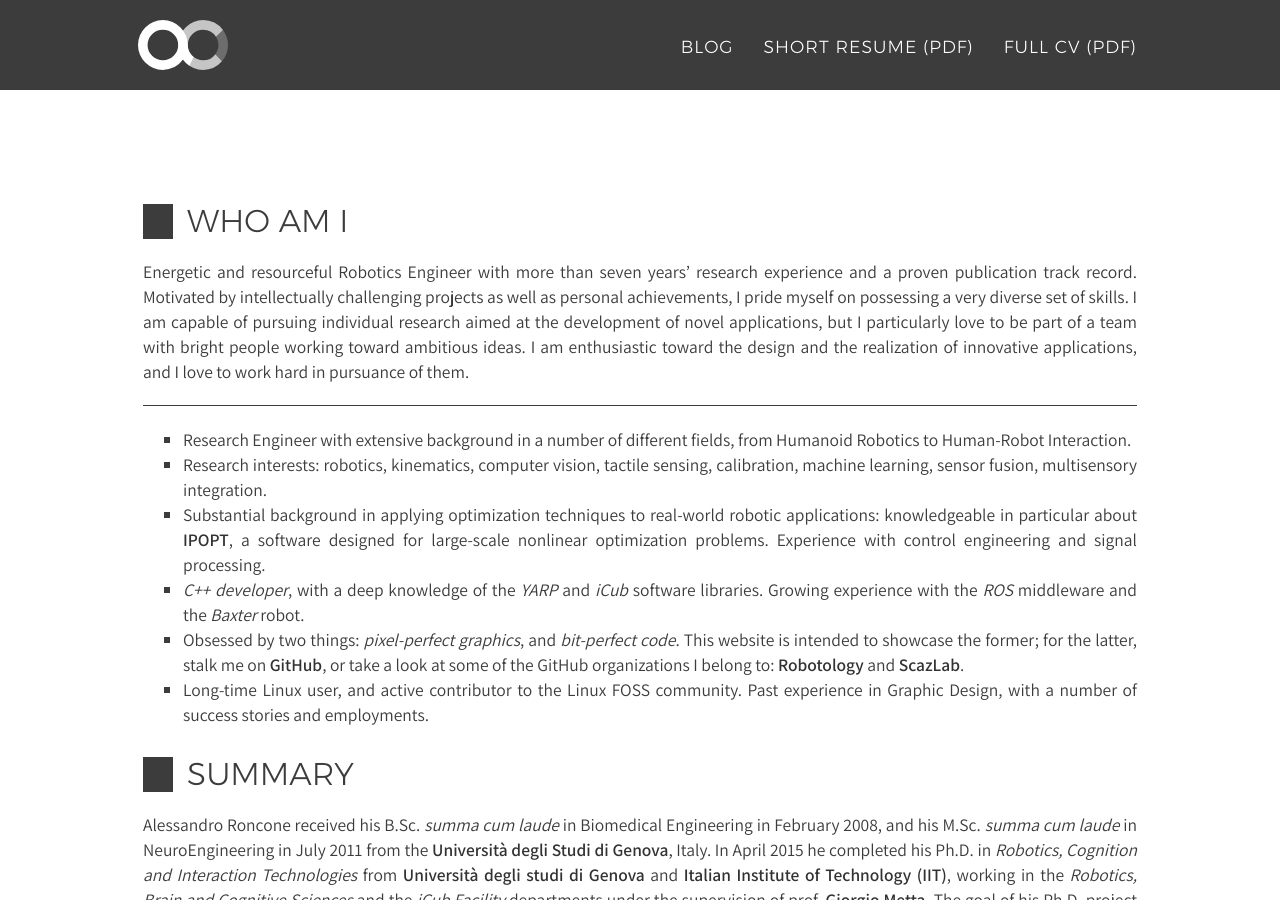
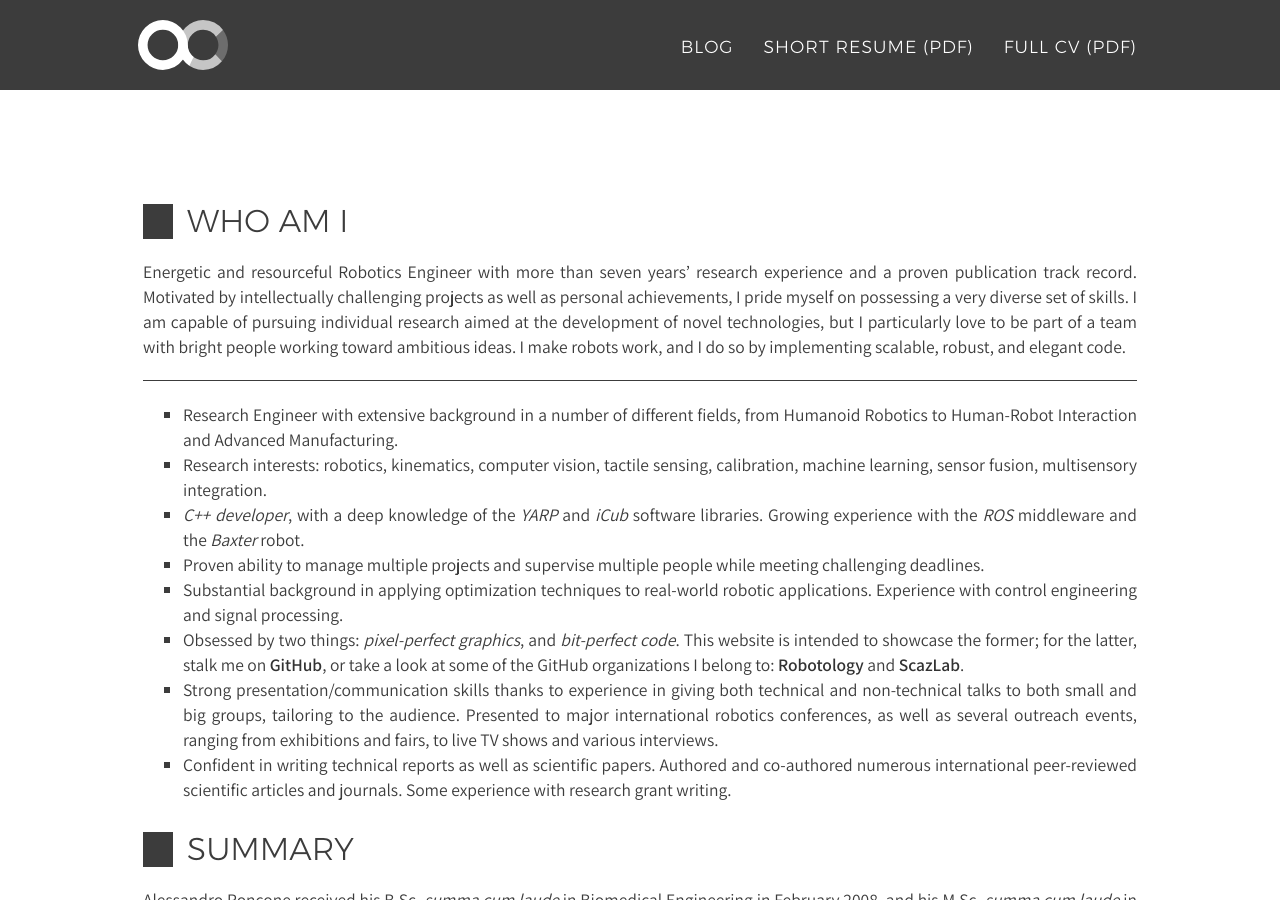
Before and after one commit to alecive/alecive.github.io, a Jekyll site: the page built from _posts/cv/2016-10-13-CV-AlessandroRoncone.md, in a window 1280 px wide and 900 px high, scrolled down 689 px. Built offline with Jekyll 4.4.1, drawn with Linux system fonts in a browser that asks for light colours; nearby versions of some CDN libraries; some web fonts are replaced.

Commit message:
[cv] Updates

```diff
--- a/_posts/cv/2016-10-13-CV-AlessandroRoncone.md
+++ b/_posts/cv/2016-10-13-CV-AlessandroRoncone.md
@@ -221,7 +221,7 @@
    year: 2015-2016
    venue: Intelligent Robotics - CPSC 472
    where: New Haven, CT
-   description: During my stay at Yale University, I did two guest lectures at the Intelligent Robotics course held by Prof. Brian Scassellati. Both my lectures were meant to introduce students to the iCub platform and the research we perform at the Italian Institute of Technology. The title of my talk was <i>iCub - a shared platform for research in Robotics and AI</i> <a class="no-print" href="/slides/[Roncone 2016] iCub - a shared platform for research in Robotics and AI.pdf" target="_blank"> [PDF]</a>.
+   description: During my stay at Yale University, I did two guest lectures at the Intelligent Robotics course held by Prof. Brian Scassellati. Both my lectures were meant to introduce students to the iCub platform and the research we perform at the Italian Institute of Technology. The title of my talk was <i>iCub - a shared platform for research in Robotics and AI</i> <a href="/slides/[Roncone 2016] iCub - a shared platform for research in Robotics and AI.pdf" target="_blank">[PDF]</a>.
  - title: Teaching Assistant at the BMM - MIT Summer School
    authors: <b>Alessandro Roncone</b>, Carlo Ciliberto, Giulia Pasquale and Raffaello Camoriano
    year: 2015
@@ -279,17 +279,19 @@
   {% when 15 %}  fifteen
 {% endcase %}{% endcapture %}
 
-Energetic and resourceful Robotics Engineer with more than {{ yearDiffStr | strip_newlines }} years' research experience and a proven publication track record. Motivated by intellectually challenging projects as well as personal achievements, I pride myself on possessing a very diverse set of skills. I am capable of pursuing individual research aimed at the development of novel applications, but I particularly love to be part of a team with bright people working toward ambitious ideas. I am enthusiastic toward the design and the realization of innovative applications, and I love to work hard in pursuance of them.
+Energetic and resourceful Robotics Engineer with more than {{ yearDiffStr | strip_newlines }} years' research experience and a proven publication track record. Motivated by intellectually challenging projects as well as personal achievements, I pride myself on possessing a very diverse set of skills. I am capable of pursuing individual research aimed at the development of novel technologies, but I particularly love to be part of a team with bright people working toward ambitious ideas. I make robots work, and I do so by implementing scalable, robust, and elegant code.
 
 ---
 {: class="no-print"}
 
- * Research Engineer with extensive background in a number of different fields, from Humanoid Robotics to Human-Robot Interaction.
+ * Research Engineer with extensive background in a number of different fields, from Humanoid Robotics to Human-Robot Interaction and Advanced Manufacturing.
  * Research interests: robotics, kinematics, computer vision, tactile sensing, calibration, machine learning, sensor fusion, multisensory integration.
- * Substantial background in applying optimization techniques to real-world robotic applications: knowledgeable in particular about [IPOPT](https://projects.coin-or.org/Ipopt), a software designed for large-scale nonlinear optimization problems. Experience with control engineering and signal processing.
  * _C++ developer_, with a deep knowledge of the _YARP_ and _iCub_ software libraries. Growing experience with the _ROS_ middleware and the _Baxter_ robot.
+ * Proven ability to manage multiple projects and supervise multiple people while meeting challenging deadlines.
+ * Substantial background in applying optimization techniques to real-world robotic applications. Experience with control engineering and signal processing.
  * Obsessed by two things: _pixel-perfect graphics_, and _bit-perfect code_. This website is intended to showcase the former; for the latter, stalk me on [GitHub](http://github.com/alecive/), or take a look at some of the GitHub organizations I belong to: [Robotology](https://github.com/robotology) and [ScazLab](https://github.com/scazlab).
- * Long-time Linux user, and active contributor to the Linux FOSS community. Past experience in Graphic Design, with a number of success stories and employments.
+ * Strong presentation/communication skills thanks to experience in giving both technical and non-technical talks to both small and big groups, tailoring to the audience. Presented to major international robotics conferences, as well as several outreach events, ranging from exhibitions and fairs, to live TV shows and various interviews.
+ * Confident in writing technical reports as well as scientific papers. Authored and co-authored numerous international peer-reviewed scientific articles and journals. Some experience with research grant writing.
 
 # Summary
 
```
